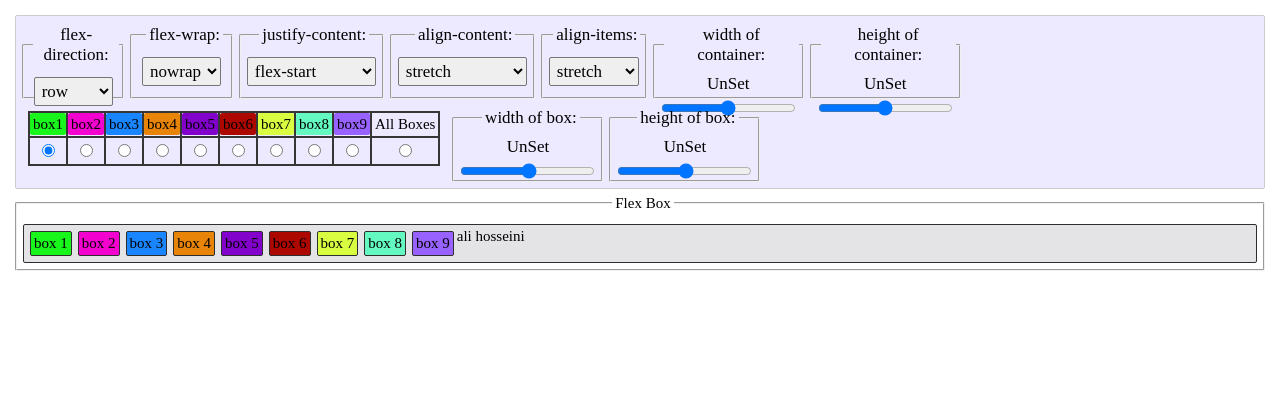
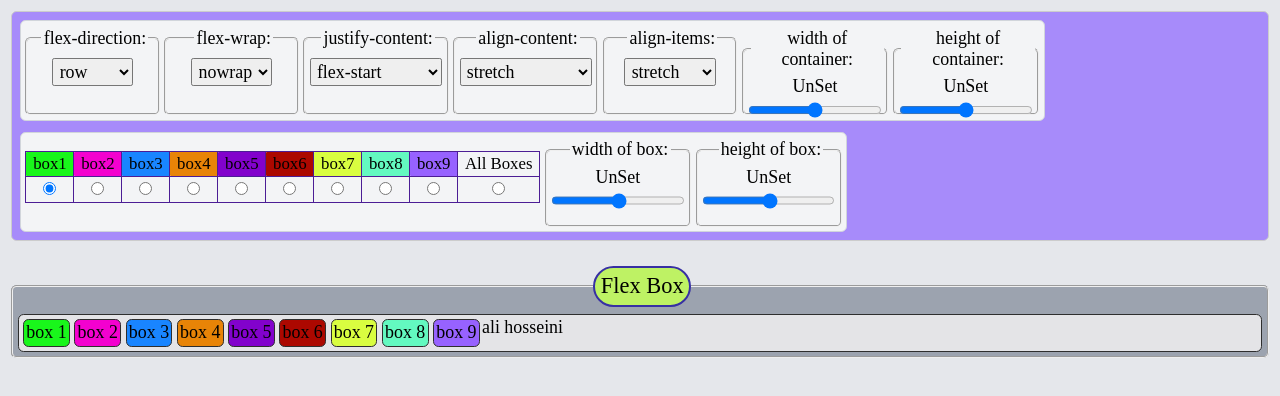
Before and after one commit to ali934h/HTML_CSS_Tutorial, a plain HTML site: page 10-flex box/index.html in a window 1280 px wide. Drawn offline with Linux system fonts and the light colour scheme.

Commit message:
color and style fix

```diff
--- a/10-flex box/index.html
+++ b/10-flex box/index.html
@@ -8,6 +8,7 @@
   </head>
   <body>
     <div class="selectItems">
+      <div class="container-property">
         <fieldset class="sub">
           <legend>flex-direction:</legend>
           <select name="flexDirection" id="flexDirection">
@@ -64,23 +65,24 @@
           <span id="height-Value">UnSet</span>
           <input type="range" name="height" min="100" max="900" step="50" />
         </fieldset>
+      </div>
 
-      <div class="radio-pack">
+      <div class="box-property">
         <table>
           <tr>
-            <td><label class="color-1" for="radio-1">box1</label></td>
-            <td><label class="color-2" for="radio-2">box2</label></td>
-            <td><label class="color-3" for="radio-3">box3</label></td>
-            <td><label class="color-4" for="radio-4">box4</label></td>
-            <td><label class="color-5" for="radio-5">box5</label></td>
-            <td><label class="color-6" for="radio-6">box6</label></td>
-            <td><label class="color-7" for="radio-7">box7</label></td>
-            <td><label class="color-8" for="radio-8">box8</label></td>
-            <td><label class="color-9" for="radio-9">box9</label></td>
+            <td class="color-1"><label for="radio-1">box1</label></td>
+            <td class="color-2"><label for="radio-2">box2</label></td>
+            <td class="color-3"><label for="radio-3">box3</label></td>
+            <td class="color-4"><label for="radio-4">box4</label></td>
+            <td class="color-5"><label for="radio-5">box5</label></td>
+            <td class="color-6"><label for="radio-6">box6</label></td>
+            <td class="color-7"><label for="radio-7">box7</label></td>
+            <td class="color-8"><label for="radio-8">box8</label></td>
+            <td class="color-9"><label for="radio-9">box9</label></td>
             <td><label for="radio-All">All Boxes</label></td>
           </tr>
           <tr>
-            <td><input type="radio" name="radio-size" id="radio-1" value="box1" checked/></td>
+            <td><input type="radio" name="radio-size" id="radio-1" value="box1" checked /></td>
             <td><input type="radio" name="radio-size" id="radio-2" value="box2" /></td>
             <td><input type="radio" name="radio-size" id="radio-3" value="box3" /></td>
             <td><input type="radio" name="radio-size" id="radio-4" value="box4" /></td>
@@ -92,7 +94,6 @@
             <td><input type="radio" name="radio-size" id="radio-All" value="boxAll" /></td>
           </tr>
         </table>
-      </div>
         <fieldset class="sub size-box">
           <legend>width of box:</legend>
           <span id="width-box-Value">UnSet</span>
@@ -103,6 +104,7 @@
           <span id="height-box-Value">UnSet</span>
           <input type="range" name="height" min="10" max="400" step="10" />
         </fieldset>
+      </div>
     </div>
 
     <fieldset class="base">
--- a/10-flex box/index.js
+++ b/10-flex box/index.js
@@ -18,7 +18,7 @@ document.querySelectorAll("fieldset.size-container input[type=range]").forEach((
 });
 document.querySelectorAll("fieldset.size-box input[type=range]").forEach((event) => {
   event.addEventListener("input", () => {
-    let radios = document.querySelectorAll("div.radio-pack input[type=radio]");
+    let radios = document.querySelectorAll("div.box-property input[type=radio]");
     for (let index = 0; index < radios.length; index++) {
       let element = radios[index];
       if (element.checked) {
@@ -46,7 +46,7 @@ document.querySelectorAll("fieldset.size-box input[type=range]").forEach((event)
   });
 });
 
-let radios = document.querySelectorAll("div.radio-pack input[type=radio]");
+let radios = document.querySelectorAll("div.box-property input[type=radio]");
 radios.forEach((radio)=>{
   radio.addEventListener("click",()=>{
     let boxSizeSpans=document.querySelectorAll("fieldset.size-box span");
--- a/10-flex box/style.css
+++ b/10-flex box/style.css
@@ -26,40 +26,57 @@
 .color-9 {
   background-color: #9762ff;
 }
-/* ---------------------------------------------- end color stye ---------------------------------------------- */
-html{
-  font-size: 62.5%;
-}
 * {
   font-family: "Patrick Hand", IRANSansWeb;
-  margin: 0.3rem;
-  padding: 0.3rem;
   box-sizing: border-box;
   border-radius: 0.2rem;
+  margin: 0.2rem;
+  padding: 0.2rem;
+}
+html {
+  font-size: 70%;
+}
+body {
+  background: #e5e7eb;
 }
 legend {
   text-align: center;
+  border-radius: 0.2rem;
 }
-div.selectItems{
-  display: flex;
-  flex-wrap: wrap;
-  border:1px solid #ccc;
-  background-color: #ede9fe;
+fieldset * {
+  font-size: 1.6rem;
+}
+fieldset,
+div {
+  border-radius: 0.5rem;
 }
 fieldset.sub {
-  width: 8vw;
-  height: 6vw;
+  width: 12rem;
+  height: 8rem;
   display: inline-block;
   text-align: center;
 }
-fieldset.sub * {
-  font-size: 1.7rem;
+fieldset.base {
+  background-color: #9ca3af;
+  margin-top: 2rem;
 }
-fieldset.base * {
-  font-size: 1.5rem;
+fieldset.base legend {
+  background-color: #bef264;
+  font-size: 2rem;
+  border-radius: 3rem;
+  padding: 0.5rem;
+  border: 0.2rem solid #3730a3;
 }
 
-/* ---------------------------------------------------- row --------------------------------------------------- */
+.selectItems {
+  display: inline-flex;
+  flex-wrap: wrap;
+  border: 1px solid #ccc;
+  background-color: #a78bfa;
+}
+.selectItems > * {
+  margin: 0.5rem;
+}
 .container {
   border: 1px solid #2e2e2e;
   background-color: #e4e4e7;
@@ -70,26 +87,27 @@ fieldset.base * {
   cursor: pointer;
 }
 
-
-.radio-pack{
-
+.box-property {
+  display: inline-flex;
   font-size: 1.5rem;
+  align-items: flex-start;
+  border: 1px solid #d1d5db;
+  background-color: #f3f4f6;
+  border-radius: 0.5rem;
+}
+.container-property {
+  border: 1px solid #d1d5db;
+  background-color: #f3f4f6;
+  border-radius: 0.5rem;
+  display: inline-flex;
 }
 
-.radio-pack table, .radio-pack td{
-  border: 2px solid #363636;
+.box-property table {
+  margin-top: 1.4rem;
+}
+.box-property table,
+.box-property td {
+  border: 0.1rem solid #4c1d95;
   border-collapse: collapse;
   text-align: center;
-
 }
-.radio-pack td{
-  margin: 0;
-  padding: 3px 0;
-}
-.radio-pack label{
-  margin: 0;
-
-}
-.radio-pack table{
-  padding: 0;
-}
```
Lines whose indentation alone changed are shown as unchanged.
